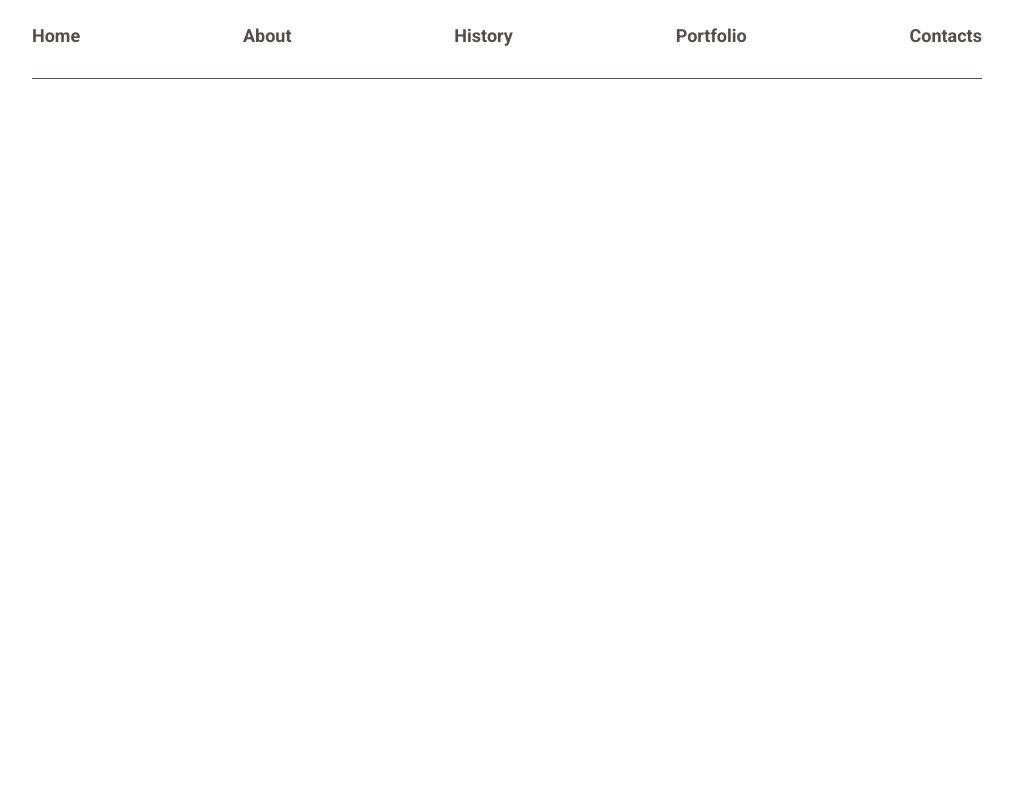
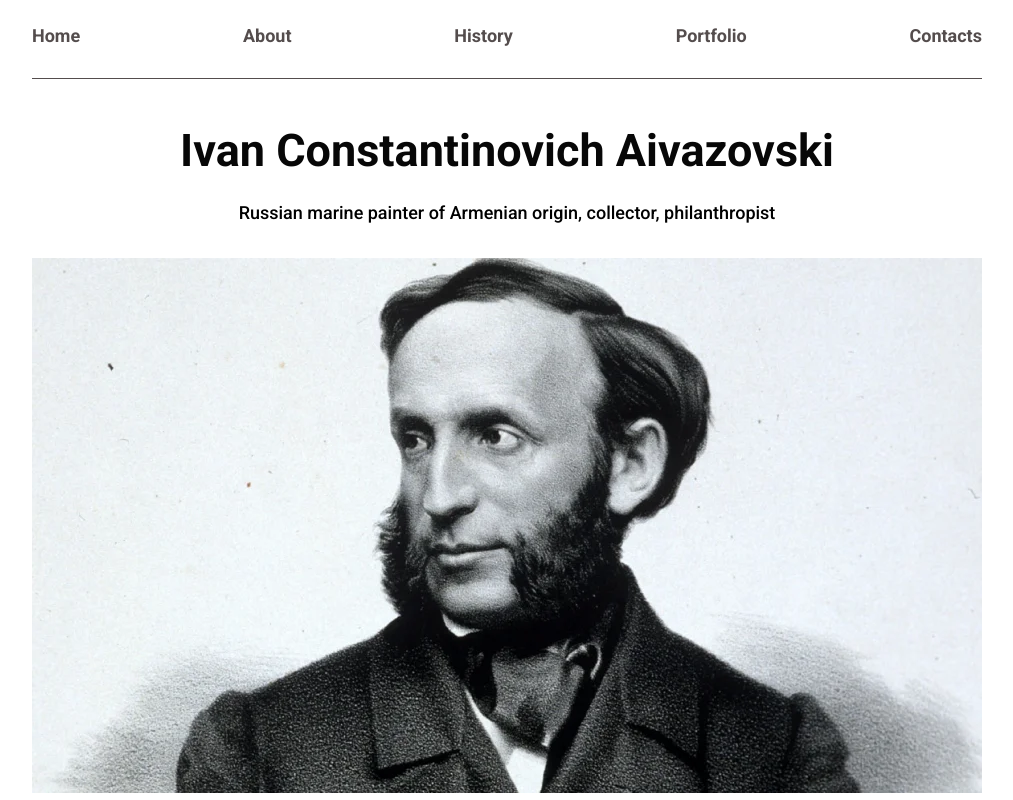
Before and after one commit to Camarederic/aivazovsky, a plain HTML site: page assets/index.html in a window 1280 px wide. Shown: the whole page, without its empty margins (133-1146 px from the left). Drawn offline with Linux system fonts and the light colour scheme.

Commit message:
added a section home

```diff
--- a/assets/index.css
+++ b/assets/index.css
@@ -1,3 +1,4 @@
-@import url('styles/basic.css');
-@import url('styles/variables.css');
-@import url('styles/header.css');
+@import url("styles/basic.css");
+@import url("styles/variables.css");
+@import url("styles/header.css");
+@import url("styles/home.css");
--- a/assets/index.html
+++ b/assets/index.html
@@ -25,19 +25,37 @@
               <a href="#" class="nav-link" aria-label="link to about">About</a>
             </li>
             <li>
-              <a href="#" class="nav-link" aria-label="link to history">History</a>
+              <a href="#" class="nav-link" aria-label="link to history"
+                >History</a
+              >
             </li>
             <li>
-              <a href="#" class="nav-link" aria-label="link to portfolio">Portfolio</a>
+              <a href="#" class="nav-link" aria-label="link to portfolio"
+                >Portfolio</a
+              >
             </li>
             <li>
-              <a href="#" class="nav-link" aria-label="link to contacts">Contacts</a>
+              <a href="#" class="nav-link" aria-label="link to contacts"
+                >Contacts</a
+              >
             </li>
           </ul>
         </nav>
       </div>
     </header>
-    <main></main>
+    <main aria-label="main">
+      <section class="home" aria-label="home section">
+        <div class="container">
+          <h1 class="home-title" aria-label="title">
+            Ivan Constantinovich Aivazovski
+          </h1>
+          <p class="home-description" aria-label="description">
+            Russian marine painter of Armenian origin, collector, philanthropist
+          </p>
+          <img class="home-img" src="webp/portrait-1.webp" alt="photo of Aivazovski" />
+        </div>
+      </section>
+    </main>
     <footer></footer>
   </body>
 </html>
--- a/assets/styles/basic.css
+++ b/assets/styles/basic.css
@@ -8,7 +8,7 @@ body {
   background-color: var(--bg-main);
 }
 
-ul{
+ul {
   list-style: none;
   margin: 0;
   padding: 0;
@@ -19,6 +19,11 @@ a {
   color: unset;
 }
 
+h1,
+p {
+  margin: 0;
+}
+
 .container {
   margin: 0 auto;
   max-width: 970px;
--- /dev/null
+++ b/assets/styles/home.css
@@ -0,0 +1,36 @@
+.home {
+  text-align: center;
+}
+
+.home-title {
+  font-size: 45px;
+  font-weight: 700;
+  color: var(--color-main-black);
+  margin: 45px 0 25px 0;
+}
+
+.home-description {
+  font-size: 18px;
+  font-weight: 500;
+  margin: 0 0 35px 0;
+}
+
+.home-img {
+  width: 100%;
+  height: 535px;
+  object-fit: cover;
+}
+
+@media (max-width: 480px) {
+  .home {
+    text-align: left;
+  }
+  .home-title {
+    max-width: 250px;
+    font-size: 32px;
+  }
+
+  .home-description {
+    font-size: 14px;
+  }
+}
```
